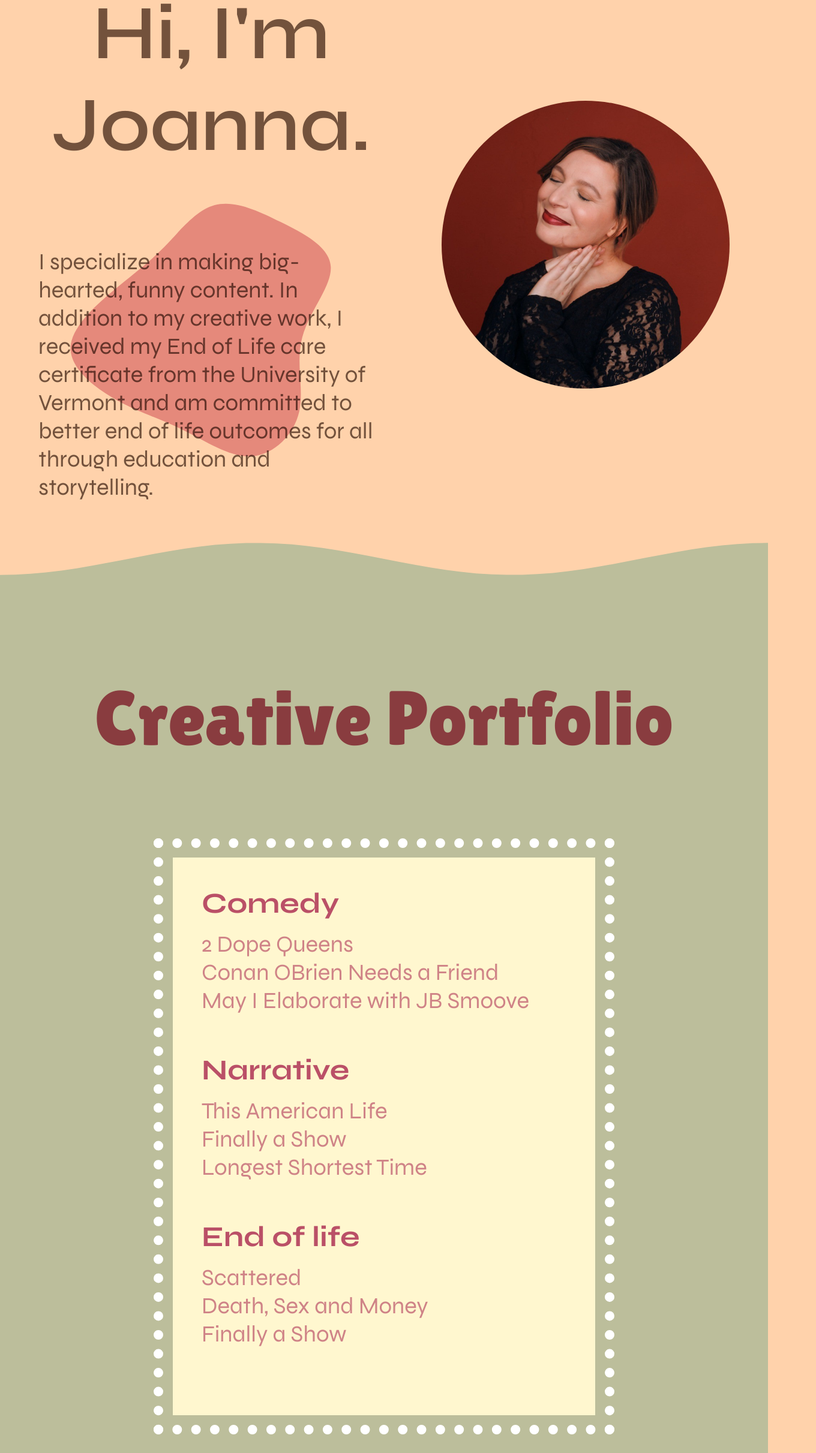
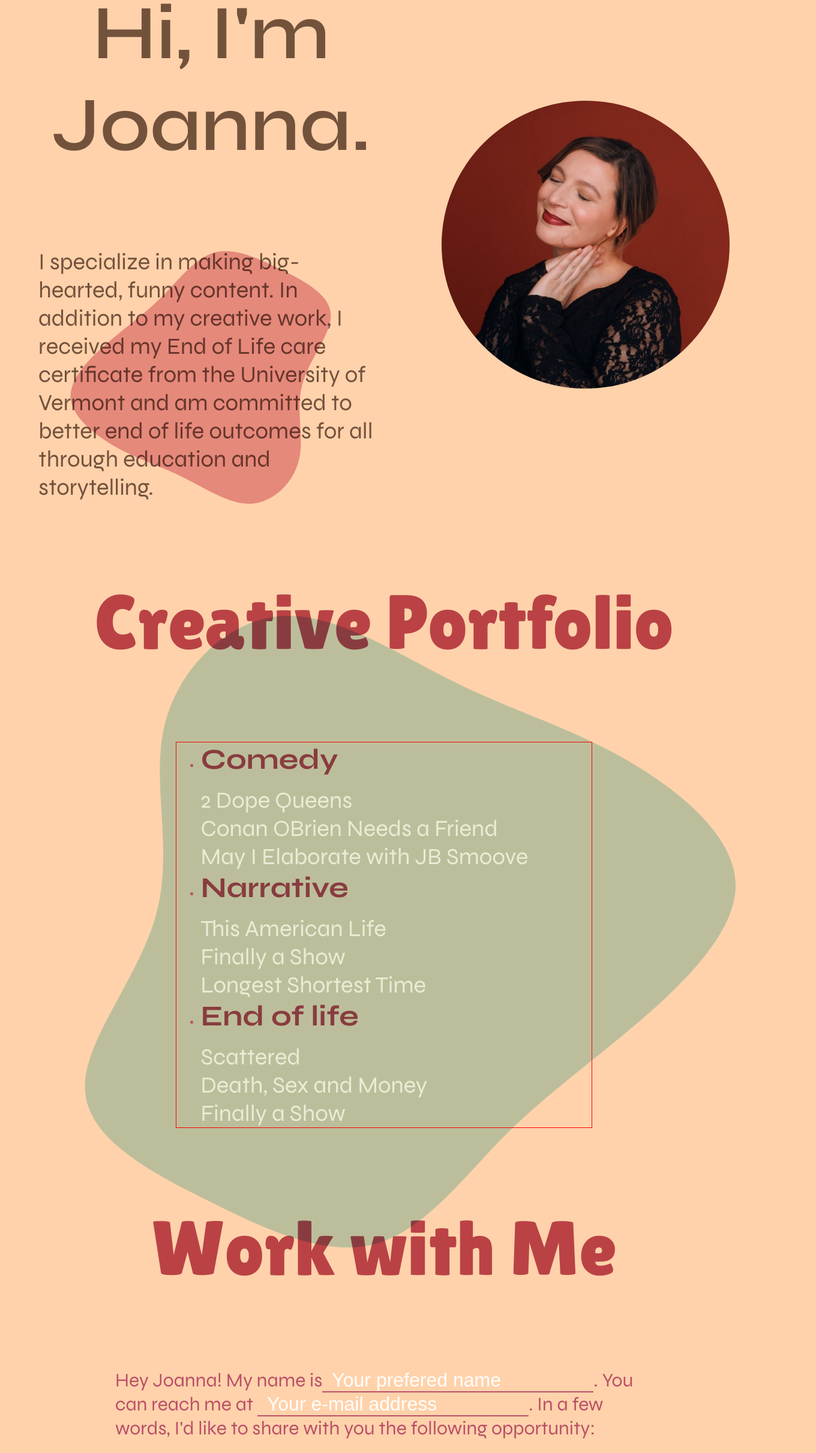
Before and after one commit to nvillapiano/js2024, a Vue app: page / in a window 1280 px wide. Shown: the part 374-2797 px from the top of the page at 60% size, 1360 px wide, since content can reach past the window. Built offline with nearby package versions, Linux system fonts and the light colour scheme.

Commit message:
Style and content updates

```diff
--- a/package.json
+++ b/package.json
@@ -5,6 +5,7 @@
   "type": "module",
   "scripts": {
     "dev": "vite",
+    "host": "vite --host",
     "build": "vite build",
     "preview": "vite preview",
     "lint": "eslint . --ext .vue,.js,.jsx,.cjs,.mjs --fix --ignore-path .gitignore",
--- a/src/assets/base.css
+++ b/src/assets/base.css
@@ -31,7 +31,9 @@
 }
 
 
-
+html, body {
+  overflow-x: hidden;
+}
 
 body {
   background: var(--js-straw);
@@ -80,7 +82,7 @@
   text-decoration: underline;
 }
 
-.Content-panel:not(.Bio) {
+.Content-panel:not(.Biography) {
 
   h2 {
     font-family: "Lilita One", sans-serif;
--- a/src/components/Bio.vue
+++ b/src/components/Bio.vue
@@ -11,6 +11,7 @@
 <template>
   <div class="Bio">
     <h2>Hi, I'm Joanna.</h2>
+    <div class="Bio--inner">
       <p>
         I specialize in making big-hearted, funny content. In addition to my creative work, I received my End of Life care certificate from the University of Vermont and am committed to better end of life outcomes for all through education and storytelling.
       </p>
@@ -19,6 +20,8 @@
           <path fill="var(--js-coral)" d="M40.1,-60.4C54,-53.6,68.6,-45.8,69.2,-34.5C69.9,-23.2,56.6,-8.5,52.7,6.4C48.7,21.3,53.9,36.3,50.9,49.6C47.9,62.8,36.5,74.3,23.9,75.3C11.2,76.2,-2.8,66.7,-16,60.2C-29.1,53.6,-41.5,50.1,-54.5,42.9C-67.6,35.6,-81.4,24.7,-81.4,12.8C-81.3,1,-67.4,-11.7,-56.1,-21.1C-44.8,-30.5,-36.2,-36.7,-27.2,-45.8C-18.3,-54.9,-9.2,-67,2,-70.1C13.1,-73.2,26.3,-67.3,40.1,-60.4Z" transform="translate(100 100)" />
         </svg>
       </div>
+    </div>
+
   </div>
 </template>
 
@@ -29,16 +32,19 @@
 .Bio {
   position: relative;
   color: var(--js-mud);
+}
+
+.Bio--inner {
+  position: relative
+}
 
 .Bio--shape {
     position: absolute;
     width: 100%;
-    /* top: -90%;
-    left: -10%; */
     z-index: -1;
-    bottom: 0%;
-    left: 0%;
-  }
+    top: 50%;
+    left: 50%;
+    transform: translateX(-50%) translateY(-50%);
   }
 
 </style>
--- a/src/components/Portfolio.vue
+++ b/src/components/Portfolio.vue
@@ -31,6 +31,11 @@
           <a href="http://www.google.com">Finally a Show</a>
           </li>
       </ul>
+      <div class="blob">
+        <svg viewBox="0 0 200 200" xmlns="http://www.w3.org/2000/svg">
+          <path fill="var(--js-grass)" d="M40.1,-60.4C54,-53.6,68.6,-45.8,69.2,-34.5C69.9,-23.2,56.6,-8.5,52.7,6.4C48.7,21.3,53.9,36.3,50.9,49.6C47.9,62.8,36.5,74.3,23.9,75.3C11.2,76.2,-2.8,66.7,-16,60.2C-29.1,53.6,-41.5,50.1,-54.5,42.9C-67.6,35.6,-81.4,24.7,-81.4,12.8C-81.3,1,-67.4,-11.7,-56.1,-21.1C-44.8,-30.5,-36.2,-36.7,-27.2,-45.8C-18.3,-54.9,-9.2,-67,2,-70.1C13.1,-73.2,26.3,-67.3,40.1,-60.4Z" transform="translate(100 100)" />
+        </svg>
+      </div>
     </div>
 </template>
 
@@ -43,6 +48,8 @@
   display: flex;
   flex-direction: column;
   justify-content: center;
+  /*  */
+  position: relative;
 
   h1 {
     display: block;
@@ -52,7 +59,33 @@
     display: block;
   }
 
+  .blob {
+    width: 125%;
+    height: 125%;
+    position: absolute;
+    top: 50%;
+    left: 50%;
+    transform: translateX(-50%) translateY(-50%);
+    z-index: -1;
+
+    svg {
+      transform: rotate(180deg);
+    }
+  }
+
   .list {
+    outline: 1px solid red;
+    width: 60%;
+    margin: 0 auto;
+
+    a, a:hover, a:active, a:visited {
+      color: var(--js-mud);
+      display: block;
+    }
+
+  }
+
+  /* .list {
     text-align: left;
     width: clamp(5rem, 60vw, 60rem);
     margin: 0 auto;
@@ -81,7 +114,7 @@
       z-index: 2;
 
     }
-  }
+  } */
 }
 
 </style>
--- /dev/null
+++ b/src/components/Work.vue
@@ -0,0 +1,71 @@
+<script setup>
+defineProps({
+  // sample prop set-up
+  // msg: {
+  //   type: String,
+  //   required: true
+  // }
+})
+</script>
+
+<template>
+<div class="Work">
+  <h2>
+    Work with Me
+  </h2>
+  <div class="form">
+    <span>Hey Joanna! My name is</span><input type="text" name="name" id="name" placeholder="Your prefered name"><span>. You can reach me at </span><input type="email" name="email" id="email" placeholder="Your e-mail address"><span>.
+    In a few words, I'd like to share with you the following opportunity:</span>
+    <textarea name="body" id="body" cols="30" rows="10" placeholder="Your message to me"></textarea>
+    <button>Hit me up!</button>
+  </div>
+</div>
+</template>
+
+
+
+<style scoped>
+
+.Work {
+  display: flex;
+  flex-direction: column;
+  align-items: center;
+  margin: 0 10vw;
+
+  .form {
+    font-size: 2rem;
+
+    input {
+      background: none;
+      border: none;
+      border-bottom: 2px solid var(--js-ruby);
+      font-size: 2rem;
+      color: var(--js-white);
+      mix-blend-mode: initial;
+      padding: 0 1rem;
+      text-align: left;
+      transition: border-bottom 0.3s;
+
+      &:focus,
+      &:focus-visible,
+      &:focus-within {
+        outline: none;
+        border-bottom-color: var(--js-white);
+      }
+    }
+
+    input::placeholder {
+      color: var(--js-white);
+    }
+
+    textarea {
+      display: block;
+      width: 100%;
+      aspect-ratio: 2/1;
+      margin: 2rem 0 0 0;
+    }
+  }
+}
+
+
+</style>
--- a/src/views/HomeView.vue
+++ b/src/views/HomeView.vue
@@ -3,24 +3,22 @@
 import Badge from '../components/Badge.vue'
 import Bio from '../components/Bio.vue'
 import Portfolio from '../components/Portfolio.vue'
+import Work from '../components/Work.vue'
 </script>
 
 <template>
   <main>
     <!-- <h1>Homepage content</h1> -->
     <Badge></Badge>
-    <section class="Content-panel Bio">
+    <section class="Content-panel Biography">
       <Bio></Bio>
       <Headshot></Headshot>
     </section>
     <section class="Content-panel CreativePortfolio">
       <Portfolio></Portfolio>
     </section>
-    <section class="Content-panel CreativePortfolio">
-      <h2>
-        Work with Me
-      </h2>
-
+    <section class="Content-panel">
+      <Work></Work>
     </section>
   </main>
 </template>
@@ -36,13 +34,13 @@
   align-items: center;
   justify-content: space-between;
 
-  &.Bio {
+  &.Biography {
     margin-block: 4rem 0;
   }
 }
 
 
-.CreativePortfolio {
+/* .CreativePortfolio, .WorkWithMe {
   min-height: 18rem;
   background: var(--js-grass);
   position: relative;
@@ -62,4 +60,18 @@
   }
 }
 
+.WorkWithMe {
+  background: var(--js-plum);
+  flex-direction: column;
+
+  &::before {
+    background: var(--js-plum);
+    transform: rotateY(180deg);
+  }
+} */
+
+.CreativePortfolio {
+  margin: 10vw 0;
+}
+
 </style>
```
Lines whose indentation alone changed are shown as unchanged.
